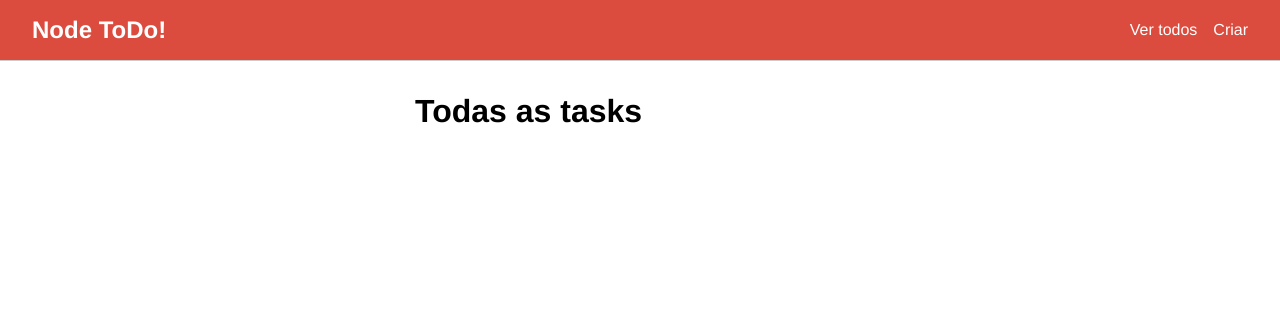
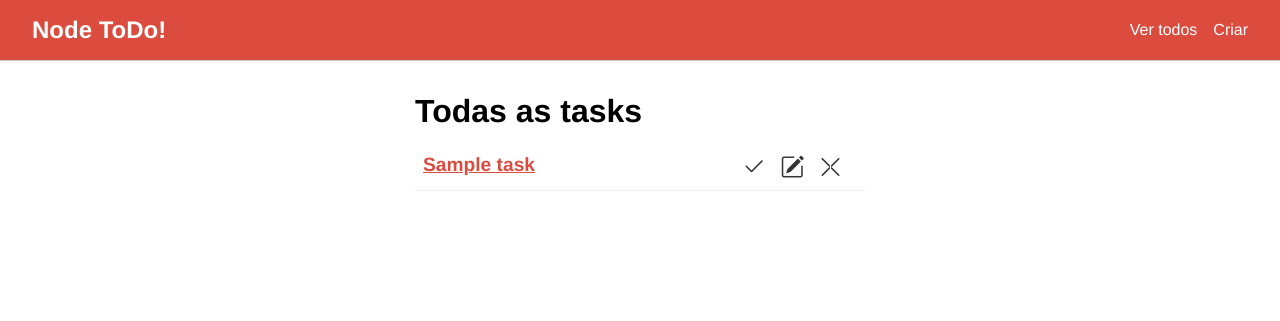
Before and after one commit to mmunhz/mvc-tutorial, a Node server app: template views/tasks/all.handlebars in a window 1280 px wide. Shown: the top 321 px of the page. Run offline with Node 20, Linux system fonts and the light colour scheme; the template is opened without the code that fills it: most values are stand-ins (such as "Sample title", 1, 10 or a date in 2020); some libraries are stand-ins or nearby versions.

Commit message:
Add view for all tasks and css style

```diff
--- a/public/css/styles.css
+++ b/public/css/styles.css
@@ -70,3 +70,41 @@ form input[type="submit"] {
     border: none;
     cursor: pointer;
 }
+
+.task-list {
+    list-style: none;
+    margin-top: 1em;
+}
+
+.task-list li {
+    padding: 0.5em;
+    margin-bottom: 1em;
+    border-bottom: 1px solid #efefef;
+    display: flex;
+    justify-content: space-between;
+}
+
+.task-list .title {
+    font-weight: bold;
+    color: #db4c3f;
+    transition: .5s;
+    font-size: 1.2em;
+}
+
+.task-list .title:hover {
+    color: #333;
+}
+
+.actions {
+    display: flex;
+}
+
+.actions i {
+    font-size: 1.5em;
+    margin-right: .6em;
+    color: #333;
+}
+
+.actions i:hover {
+    color: #db4c3f;
+}
--- a/views/layouts/main.handlebars
+++ b/views/layouts/main.handlebars
@@ -7,6 +7,7 @@
     <meta name="viewport" content="width=device-width, initial-scale=1.0">
     <title>MVC</title>
     <link rel="stylesheet" href="/css/styles.css">
+    <link rel="stylesheet" href="https://cdn.jsdelivr.net/npm/bootstrap-icons@1.7.2/font/bootstrap-icons.css">
 </head>
 
 <body>
--- a/views/tasks/all.handlebars
+++ b/views/tasks/all.handlebars
@@ -1 +1,13 @@
 <h1>Todas as tasks</h1>
+<ul class="task-list">
+    {{#each tasks}}
+    <li>
+        <a href="/" class="title">{{this.title}}</a>
+        <div class="actions">
+            <a href="/"><i class="bi bi-check2"></i></a>
+            <a href="/"><i class="bi bi-pencil-square"></i></a>
+            <a href="/"><i class="bi bi-x-lg"></i></a>
+        </div>
+    </li>
+    {{/each}}
+</ul>
```
Also changed, not shown: controller/TaskController.js (+5 -2 lines).
